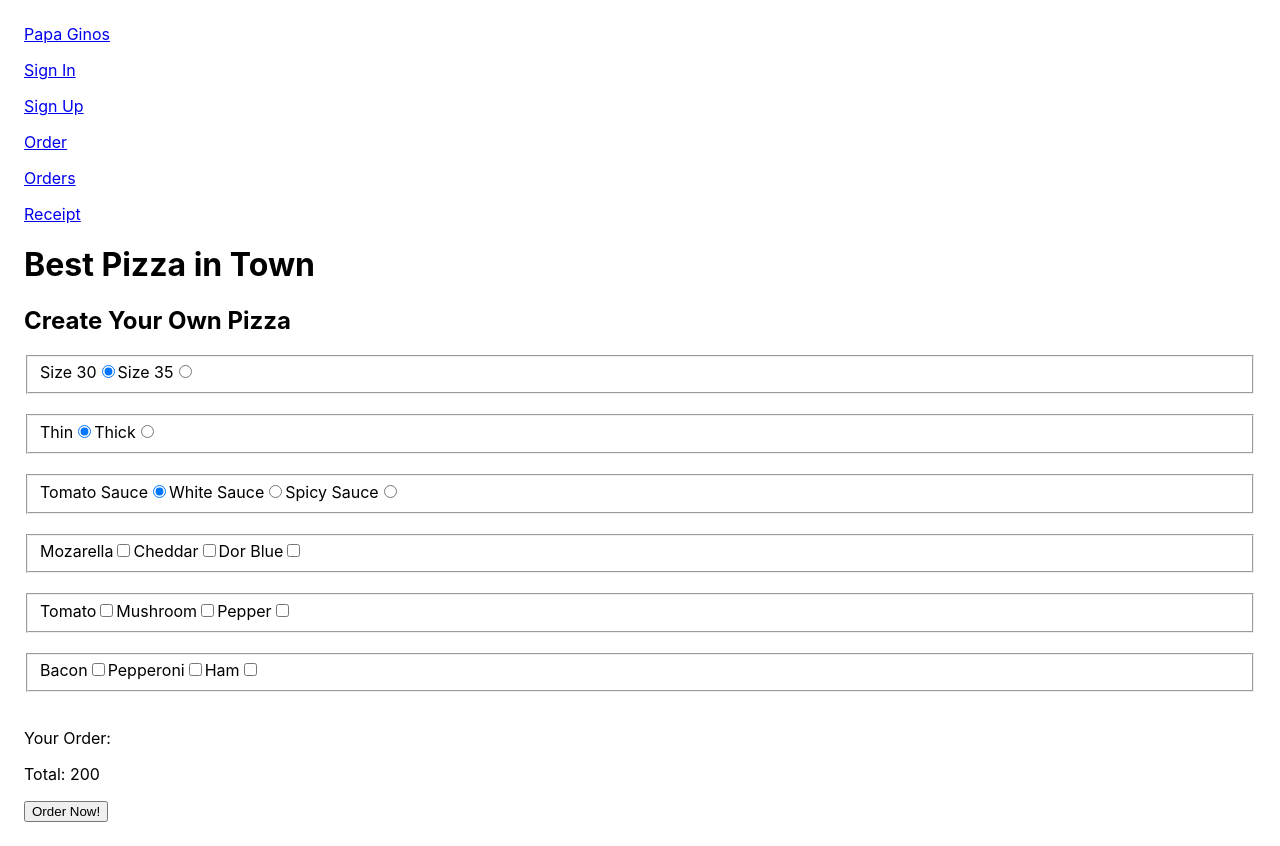
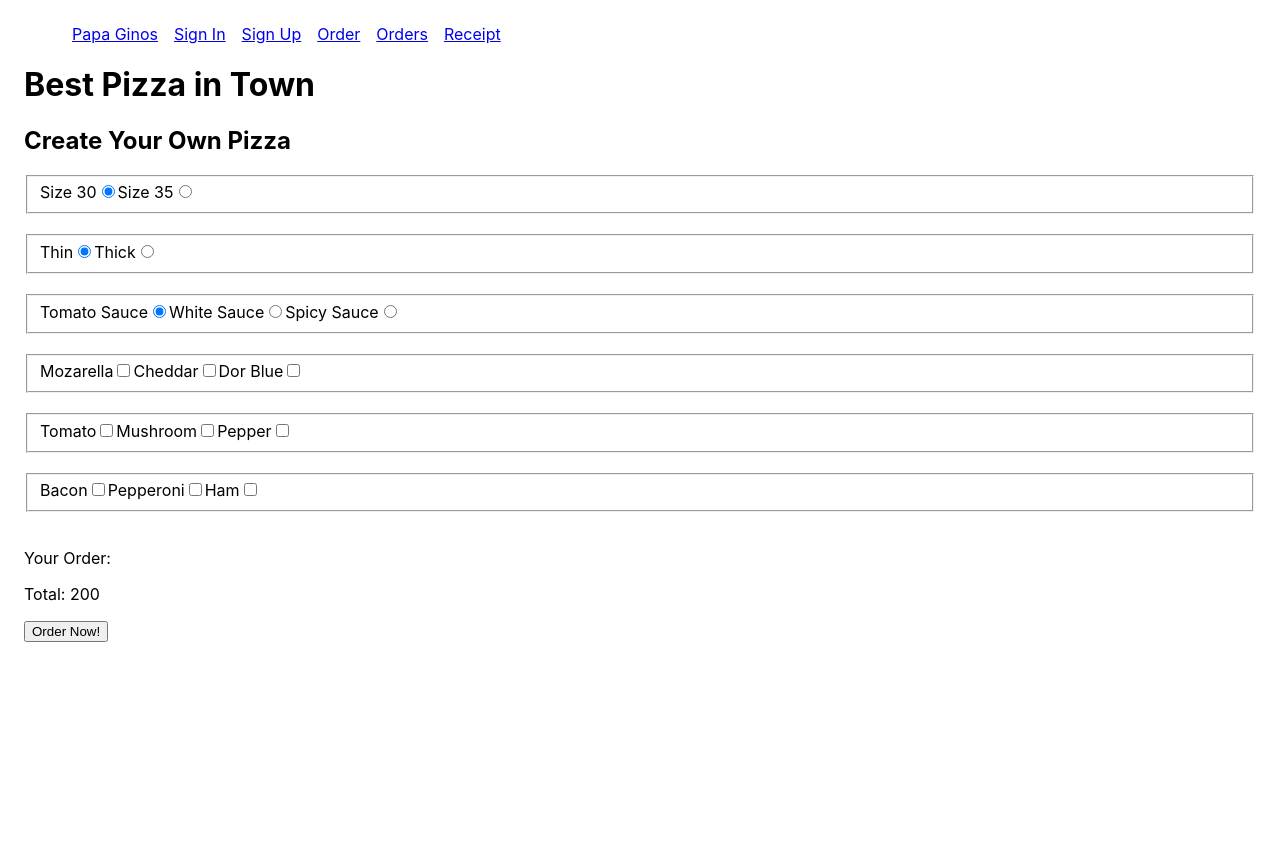
Before and after one commit to tan75/papaginos, a React (Create React App) app: page / in a window 1280 px wide. After the commit the page ends 800 px from the top, so only its background shows below. Built offline with nearby package versions, Linux system fonts and the light colour scheme.

Commit message:
Make nav elements inline

```diff
--- a/src/App.js
+++ b/src/App.js
@@ -14,24 +14,26 @@
   return (
     <div className="App">
       <nav>
-        <p>
+        <ul>
+          <li>
             <Link to="/">Papa Ginos</Link>
-        </p>
-        <p>
+          </li>
+          <li>
             <Link to="/signin">Sign In</Link>
-        </p>
-        <p>
+          </li>
+          <li>
             <Link to="/signup">Sign Up</Link>
-        </p>
-        <p>
+          </li>
+          <li>
             <Link to="/order">Order</Link>
-        </p>
-        <p>
+          </li>
+          <li>
             <Link to="/orders">Orders</Link>
-        </p>
-        <p>
+          </li>
+          <li>
             <Link to="/receipt">Receipt</Link>
-        </p>
+          </li>
+        </ul>
       </nav>
       <h1>Best Pizza in Town</h1>
       <Switch>
--- a/src/index.css
+++ b/src/index.css
@@ -11,3 +11,8 @@
   font-family: source-code-pro, Menlo, Monaco, Consolas, 'Courier New',
     monospace;
 }
+
+nav li {
+  display: inline;
+  margin: 0.5em;
+}
```
Lines whose indentation alone changed are shown as unchanged.
